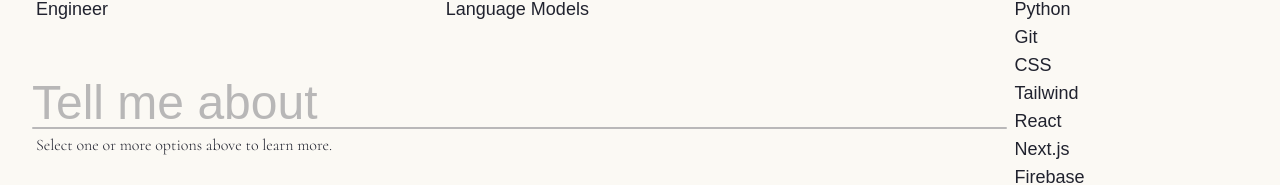
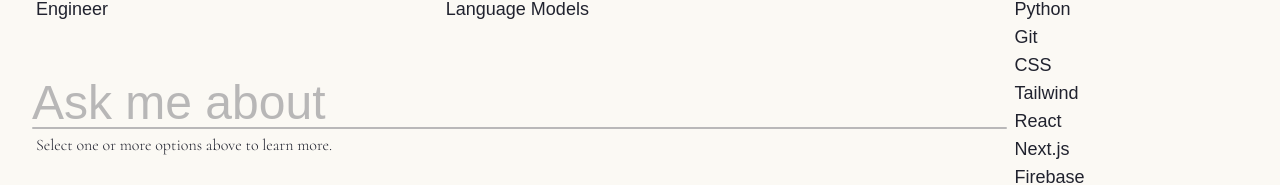
Before and after one commit to ElleFioLange/dev-ellelm, a Next.js app: page /desktop in a window 1280 px wide. Shown: the part 141-326 px from the top of the page. Built offline with nearby package versions, Linux system fonts and the light colour scheme; a web font is replaced by a local one.

Commit message:
change tell me about to ask me about

```diff
--- a/app/desktop/components/ElleLM.tsx
+++ b/app/desktop/components/ElleLM.tsx
@@ -53,7 +53,7 @@ export default function ElleLM({
       />
       {/* ---------------------------- */}
 
-      <h1 className={selected.length ? "" : " opacity-30"}>Tell me about </h1>
+      <h1 className={selected.length ? "" : " opacity-30"}>Ask me about </h1>
 
       <button
         className={
--- a/app/mobile/components/ElleLM.tsx
+++ b/app/mobile/components/ElleLM.tsx
@@ -86,7 +86,7 @@ export default function ElleLM({
           (selected.length ? " h-12" : " h-0")
         }
       >
-        Tell me about
+        Ask me about
       </h1>
       <span
         className={
```
